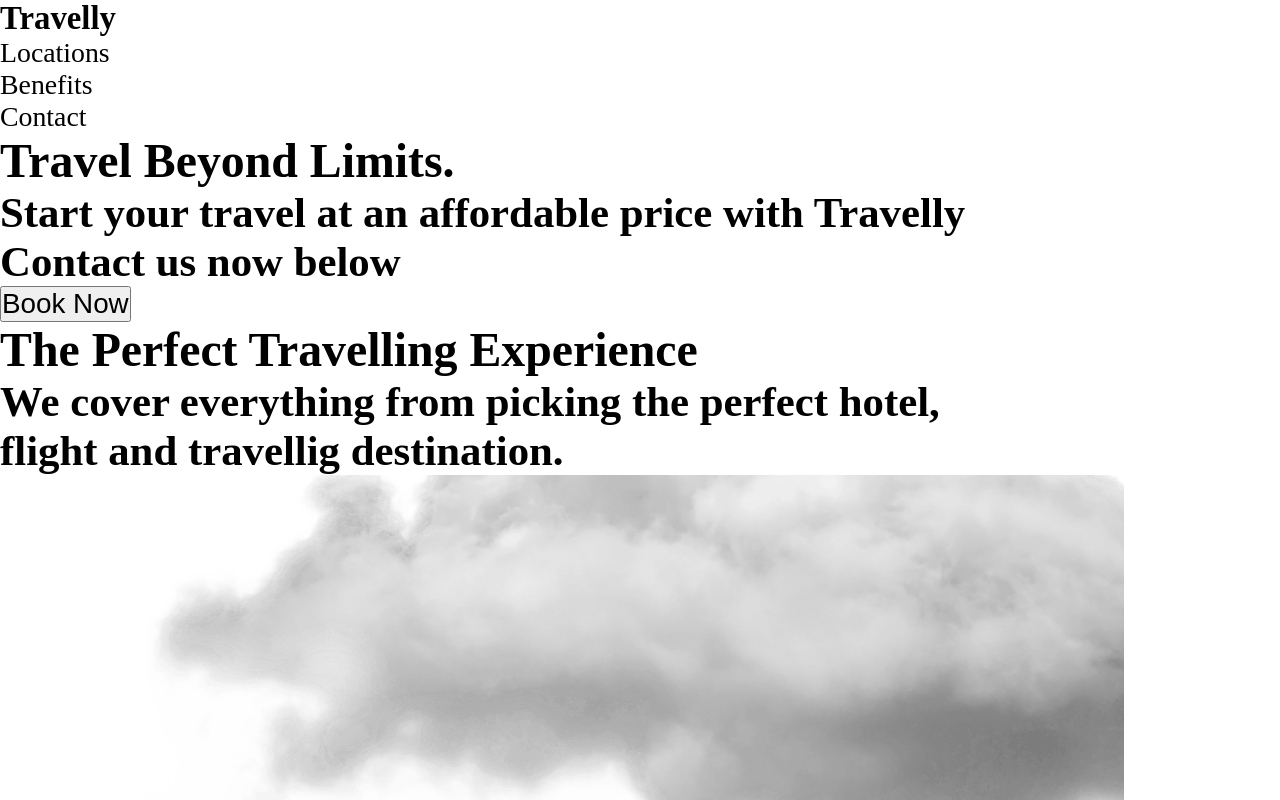
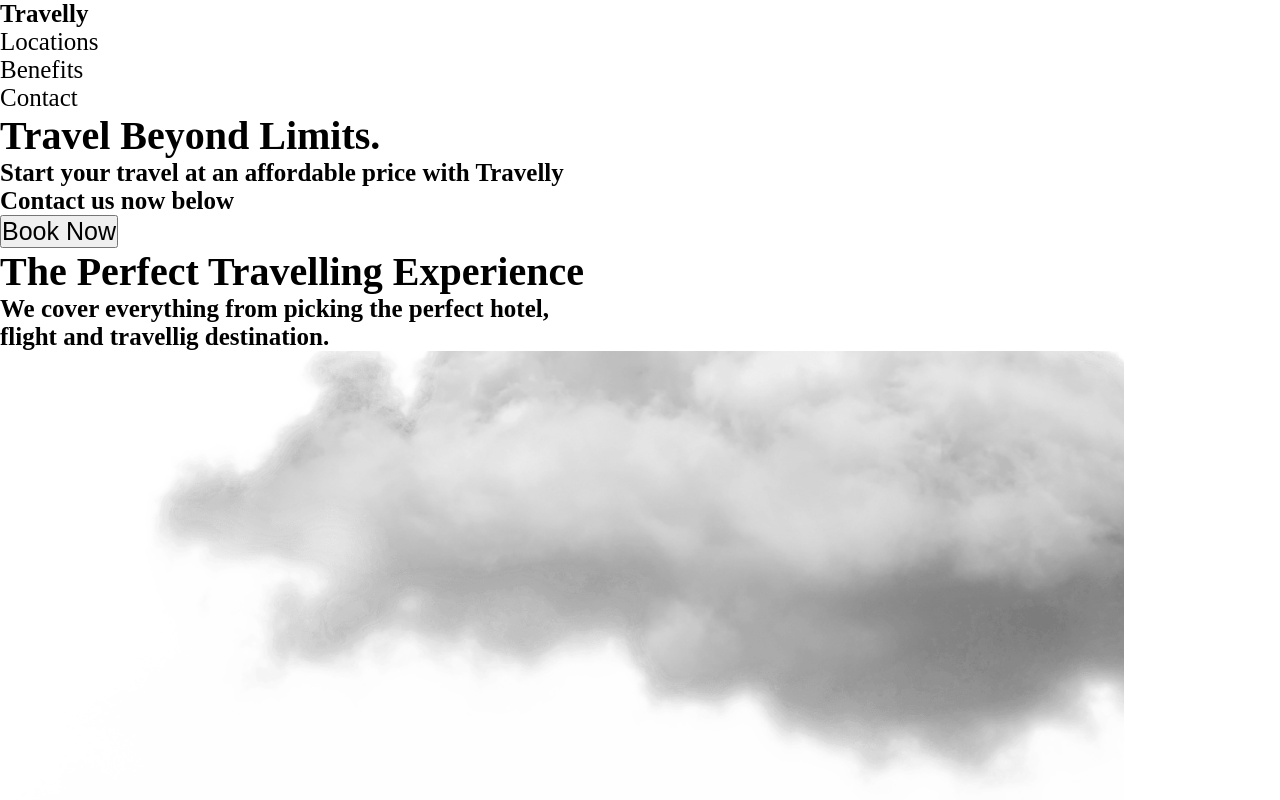
Before and after one commit to tocs77/html5-css-course, a plain HTML site: page 03-Travelly/index.html in a window 1280 px wide. Shown: the top 800 px of the page. Drawn offline with nearby package versions, Linux system fonts and the light colour scheme; files that its build step writes are made by us from their sources; a web font is replaced by a local one.

Commit message:
Added resourses and header

```diff
--- /dev/null
+++ b/05-Portfolio/styles/_global.scss
@@ -0,0 +1,46 @@
+* {
+    margin: 0;
+    padding: 0;
+    box-sizing: border-box;
+}
+
+
+
+html {
+    font-size: 62.5%;
+}
+
+h1 {
+    font-size: $header1;
+}
+
+li,
+button,
+label,
+input,
+a,
+p {
+    font-size: $text;
+}
+
+h2 {
+    font-size: $header2;
+}
+
+h3 {
+    font-size: $header3;
+}
+
+h4,
+h5 {
+    font-size: $header4;
+}
+
+ul {
+    list-style: none;
+}
+
+a {
+    text-decoration: none;
+    color: black;
+}
--- a/05-Portfolio/styles/style.scss
+++ b/05-Portfolio/styles/style.scss
@@ -1,71 +1,18 @@
-/* Global Styles */
+$header1: 2.5rem;
+$header2: 4rem;
+$header3: 2.5rem;
+$header4: 2rem;
+$text: 2.5rem;
+$gradient: linear-gradient(left, #38d39f, #38a4d3);
+$background-color: #154353;
+$gray-text: #2c2c2c;
 
-* {
-    margin: 0;
-    padding: 0;
-    box-sizing: border-box;
+@mixin flex($justify, $align, $direction) {
+    display: flex;
+    justify-content: $justify;
+    align-items: $align;
+    flex-direction: $direction;
 }
 
-@font-face {
-    font-family: "Ruhl";
-    src: url("/fonts/FrankRuhlLibre-Regular.ttf");
-}
 
-@font-face {
-    font-family: "Ruhl Medium";
-    src: url("/fonts/FrankRuhlLibre-Medium.ttf");
-}
-
-@font-face {
-    font-family: "Vibes";
-    src: url("/fonts/GreatVibes-Regular.ttf");
-}
-
-html {
-    font-size: 62.5%;
-    --header1: calc(2rem + 1vw);
-    --header2: calc(3.5rem + 1vw);
-    --header3: calc(3rem + 1vw);
-    --header4: calc(2.4rem + 1vw);
-    --text: calc(1.5rem + 1vw);
-    --big: calc(6rem + 1vw);
-    --special-color: #906272;
-    --background-color: #414141;
-    --gray-text: #525252;
-    scroll-behavior: smooth;
-}
-
-h1 {
-    font-size: var(--header1);
-}
-
-li,
-button,
-label,
-input,
-a,
-p {
-    font-size: var(--text);
-}
-
-h2 {
-    font-size: var(--header2);
-}
-
-h3 {
-    font-size: var(--header3);
-}
-
-h4,
-h5 {
-    font-size: var(--header4);
-}
-
-ul {
-    list-style: none;
-}
-
-a {
-    text-decoration: none;
-    color: black;
-}
+@import "global"
```
Also changed, not shown: 05-Portfolio/index.html (+13 -1 lines), 05-Portfolio/css/style.css, 05-Portfolio/icons/code.svg (added), 05-Portfolio/icons/github.svg (added), 05-Portfolio/icons/instagram 1.svg (added), 05-Portfolio/icons/linked-in.svg (added), 05-Portfolio/icons/twitter 1.svg (added), 05-Portfolio/icons/youtube-symbol 1.svg (added), 05-Portfolio/img/elena-joy.jpg (added), 05-Portfolio/img/me.svg (added), 05-Portfolio/img/splash.svg (added), 05-Portfolio/img/travelly.jpg (added).
